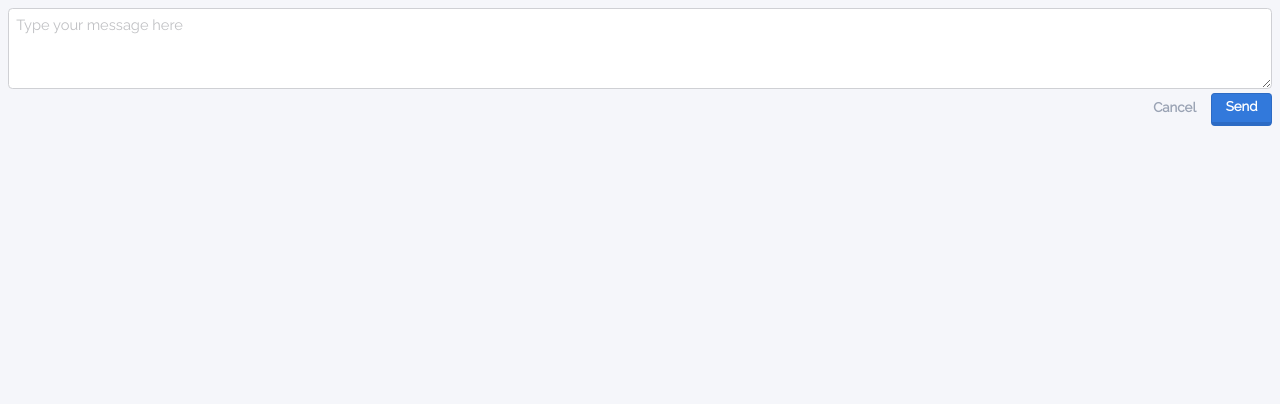
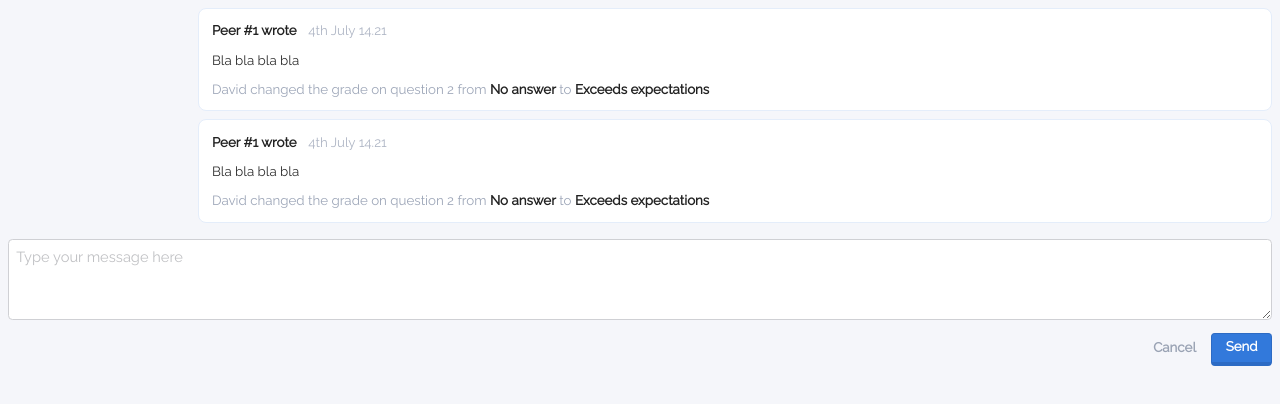
Before and after one commit to simongray/developer-test-v4, a React (Create React App) app: page / in a window 1280 px wide. Shown: the top 404 px of the page. Built offline with nearby package versions, Linux system fonts and the light colour scheme.

Commit message:
added styles for text bubbles

```diff
--- a/src/App.css
+++ b/src/App.css
@@ -1,11 +1,52 @@
 @import url('https://fonts.googleapis.com/css?family=Raleway');
+
+/* TEXT BUBBLE */
+
+.text-bubble {
+  border: 1pt solid #e4edfa;
+  border-radius: 0.6em;
+  background: white;
+  padding: 1em;
+  font-size: 10pt;
+  margin-bottom: 0.6em;
+}
+
+.own {
+  margin-left: 15%;
+}
+
+.other {
+  margin-right: 15%;
+}
+
+.text-bubble .header .author,
+.text-bubble .grade {
+  font-weight: bold;
+  color: #222;
+}
+
+.text-bubble .header .time {
+  color: #afb6c5;
+  margin-left: 1ch;
+}
+
+.text-bubble p {
+  color: #2f2f2f;
+  margin: 1em 0;
+}
+
+.text-bubble .footer {
+  color: #9da6b8;
+}
+
+/* FEEDBACK FORM */
 
 .feedback-form textarea {
   box-sizing: border-box;
   resize: vertical;
   width: 100%;
   min-height: 5.5em;
-  margin: 0 auto;
+  margin: 0.6em auto;
   padding: 0.5em;
   border: 1pt solid #cfd0d4;
   border-radius: 0.3em;
--- a/src/App.js
+++ b/src/App.js
@@ -1,6 +1,18 @@
 import React, { Component } from 'react';
 import logo from './logo.svg';
 import './App.css';
+
+const TextBubble = () => (
+  <div class="text-bubble own">
+    <div class="header">
+      <span class="author">Peer #1 wrote</span> <span class="time">4th July 14.21</span>
+    </div>
+    <p>Bla bla bla bla</p>
+    <div class="footer">
+      David changed the grade on question 2 from <span class="grade">No answer</span> to <span class="grade">Exceeds expectations</span>
+    </div>
+  </div>
+)
 
 const FeedbackForm = () => (
   <form class="feedback-form">
@@ -14,6 +26,8 @@ class App extends Component {
   render() {
     return (
       <div className="App">
+        <TextBubble />
+        <TextBubble />
         <FeedbackForm />
       </div>
     );
```
